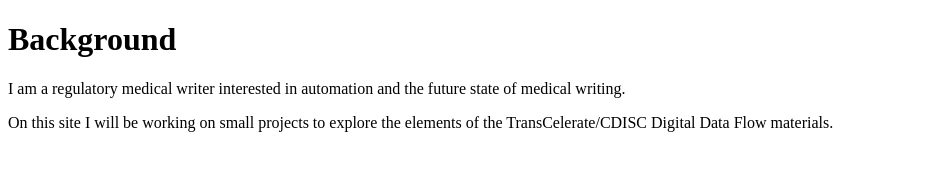
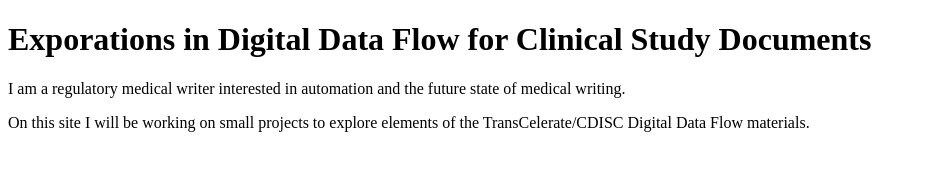
Before and after one commit to jskir/Digital-Data-Flow, a plain HTML site: page index.html in a window 1280 px wide. Shown: the whole page, without its empty margins (0-926 px from the left). Drawn offline with Linux system fonts and the light colour scheme.

Commit message:
Edited text

```diff
--- a/index.html
+++ b/index.html
@@ -6,14 +6,14 @@
     <title>Exporations in Digital Data Flow for Clinical Study Documents</title>
   </head>
   <body>
-    <h1>Background</h1>
+    <h1>Exporations in Digital Data Flow for Clinical Study Documents</h1>
     <p>
       I am a regulatory medical writer interested in automation and the future
       state of medical writing.
     </p>
     <p>
-      On this site I will be working on small projects to explore the elements
-      of the TransCelerate/CDISC Digital Data Flow materials.
+      On this site I will be working on small projects to explore elements of
+      the TransCelerate/CDISC Digital Data Flow materials.
     </p>
   </body>
 </html>
```
